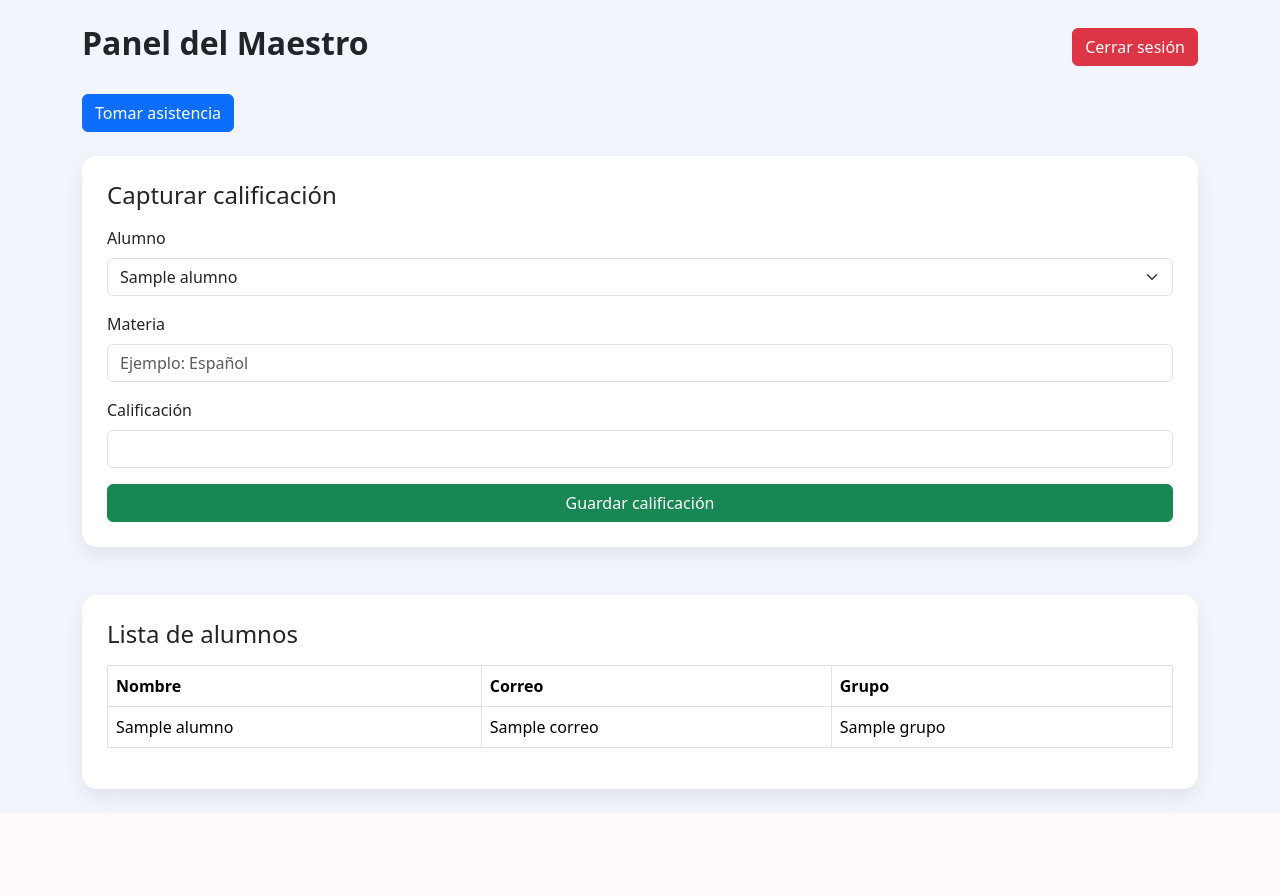
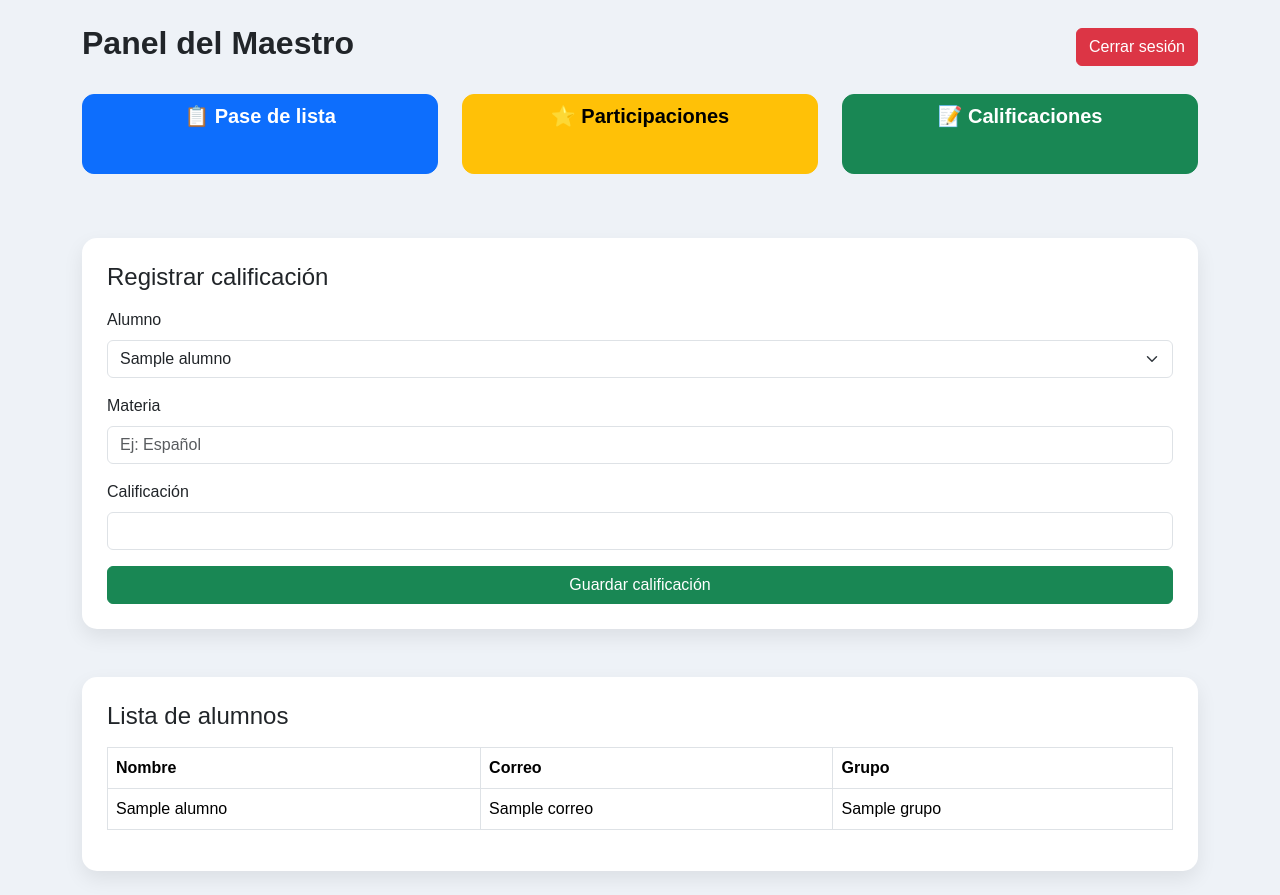
Before and after one commit to computacioneizi85-oss/control-escolar, a Flask app: template templates/maestro.html in a window 1280 px wide. Before the commit the page ends 813 px from the top, so only its background shows below. Run offline with Flask 3, Linux system fonts and the light colour scheme; the template is opened without the code that fills it: most values are stand-ins (such as "Sample title", 1, 10 or a date in 2020); some libraries are stand-ins or nearby versions.

Commit message:
panel maestro funcional

```diff
--- a/templates/maestro.html
+++ b/templates/maestro.html
@@ -8,7 +8,8 @@
 
 <style>
 body{
-    background:#f2f5fb;
+    background:#eef2f7;
+    font-family: Arial, Helvetica, sans-serif;
 }
 
 .panel{
@@ -18,47 +19,74 @@ body{
     box-shadow:0px 8px 20px rgba(0,0,0,0.08);
 }
 
-h2{
-    font-weight:700;
+.menu-btn{
+    width:100%;
+    height:80px;
+    font-size:20px;
+    font-weight:600;
+    border-radius:12px;
 }
 
 .table thead{
     background:#0d6efd;
     color:white;
 }
+
+h2{
+    font-weight:700;
+}
 </style>
 </head>
 
 <body class="container py-4">
 
+<!-- ENCABEZADO -->
 <div class="d-flex justify-content-between align-items-center mb-4">
     <h2>Panel del Maestro</h2>
     <a href="/logout" class="btn btn-danger">Cerrar sesión</a>
 </div>
 
-<!-- BOTONES PRINCIPALES -->
-<div class="mb-4">
-    <a href="/asistencia" class="btn btn-primary me-2">Tomar asistencia</a>
+<!-- MENU PRINCIPAL -->
+<div class="row mb-5">
+
+    <div class="col-md-4 mb-3">
+        <a href="/asistencia" class="btn btn-primary menu-btn">
+            📋 Pase de lista
+        </a>
+    </div>
+
+    <div class="col-md-4 mb-3">
+        <a href="/participaciones" class="btn btn-warning menu-btn">
+            ⭐ Participaciones
+        </a>
+    </div>
+
+    <div class="col-md-4 mb-3">
+        <a href="#calificaciones" class="btn btn-success menu-btn">
+            📝 Calificaciones
+        </a>
+    </div>
+
 </div>
 
-<!-- CAPTURA DE CALIFICACIONES -->
-<div class="panel mb-5">
-    <h4 class="mb-3">Capturar calificación</h4>
+<!-- CAPTURAR CALIFICACIONES -->
+<div id="calificaciones" class="panel mb-5">
+    <h4 class="mb-3">Registrar calificación</h4>
 
     <form method="POST" action="/agregar_calificacion">
 
         <label class="form-label">Alumno</label>
         <select name="alumno" class="form-select mb-3" required>
             {% for alumno in alumnos %}
-            <option value="{{ alumno.nombre }}">{{ alumno.nombre }}</option>
+            <option value="{{ alumno._id }}">{{ alumno.nombre }}</option>
             {% endfor %}
         </select>
 
         <label class="form-label">Materia</label>
-        <input type="text" name="materia" class="form-control mb-3" placeholder="Ejemplo: Español" required>
+        <input type="text" name="materia" class="form-control mb-3" placeholder="Ej: Español" required>
 
         <label class="form-label">Calificación</label>
-        <input type="number" step="0.1" min="0" max="10" name="calificacion" class="form-control mb-3" required>
+        <input type="number" name="calificacion" step="0.1" min="0" max="10" class="form-control mb-3" required>
 
         <button class="btn btn-success w-100">Guardar calificación</button>
     </form>
```
Also changed, not shown: templates/participaciones.html (added, +38 -0 lines).
